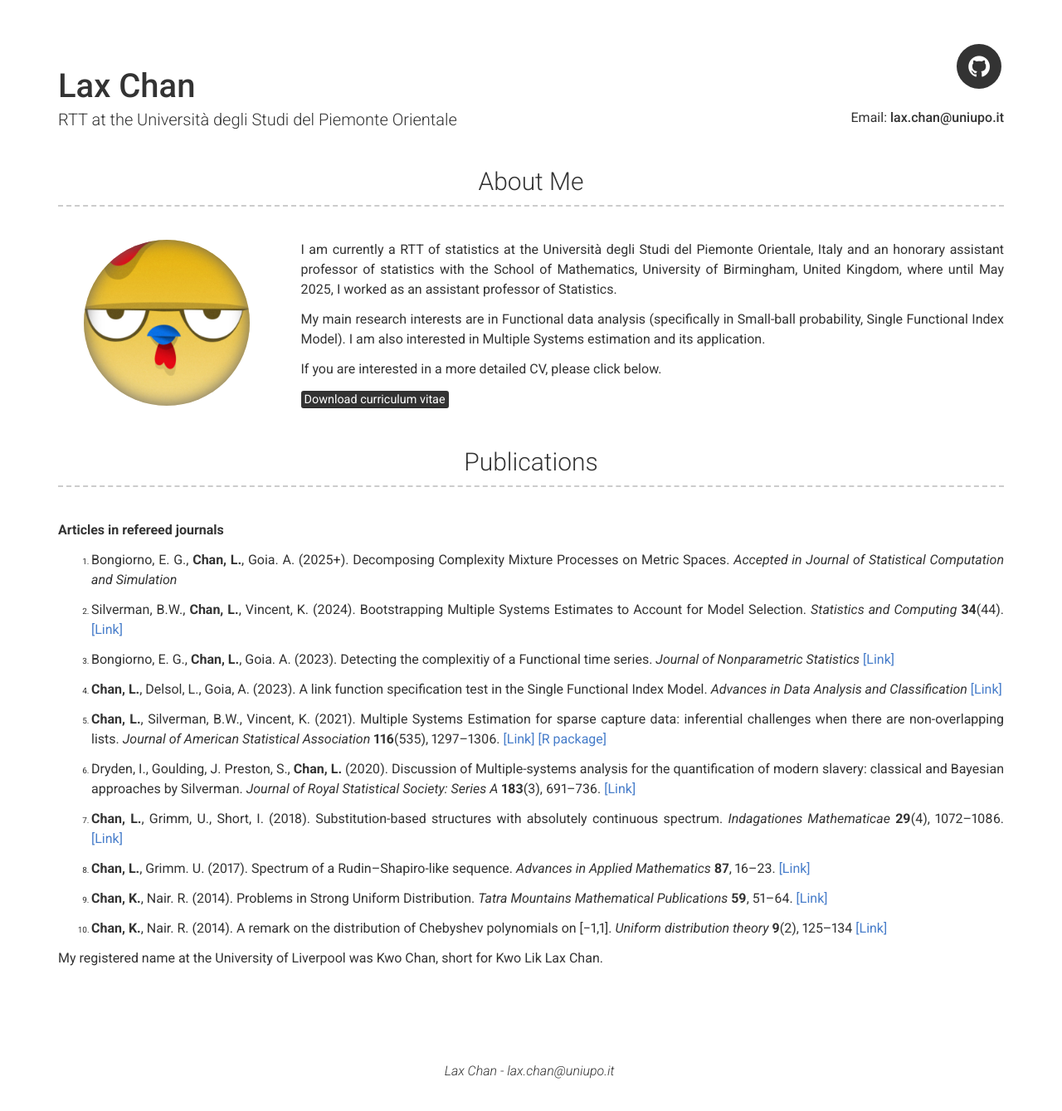
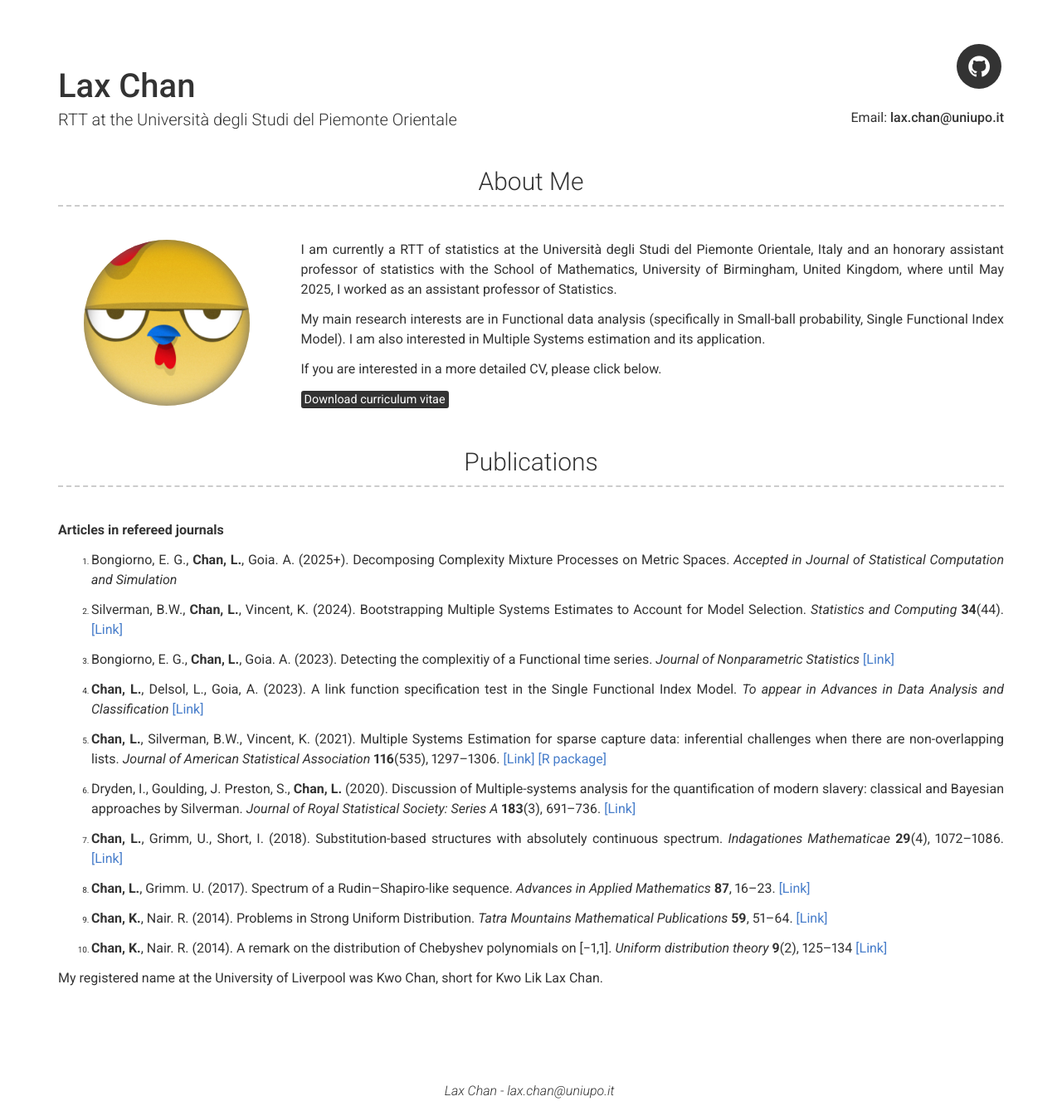
Before and after one commit to Laxchan/Laxchan.github.io, a Jekyll site: the page built from index.md, in a window 1280 px wide. Shown: the whole page at 83% size. Built offline with Jekyll 4.4.1, drawn with Linux system fonts in a browser that asks for light colours; before the commit the page ends 1315 px from its top, so only the background shows below that.

Commit message:
Update _config.yml

```diff
--- a/_config.yml
+++ b/_config.yml
@@ -48,7 +48,7 @@ more_content: |
   1. Bongiorno, E. G., **Chan, L.**, Goia. A. (2023). Detecting the complexitiy of a Functional time series. *Journal of Nonparametric Statistics*
   [[Link]](https://doi.org/10.1080/10485252.2023.2234507)
 
-  1. **Chan, L.**, Delsol, L., Goia, A. (2023). A link function specification test in the Single Functional Index Model. *Advances in Data Analysis and Classification*
+  1. **Chan, L.**, Delsol, L., Goia, A. (2023). A link function specification test in the Single Functional Index Model. *To appear in Advances in Data Analysis and Classification*
   [[Link]](https://doi.org/10.1007/s11634-023-00545-7)
 
   1. **Chan, L.**, Silverman, B.W., Vincent, K. (2021). Multiple Systems Estimation for sparse capture data: inferential challenges when
```
